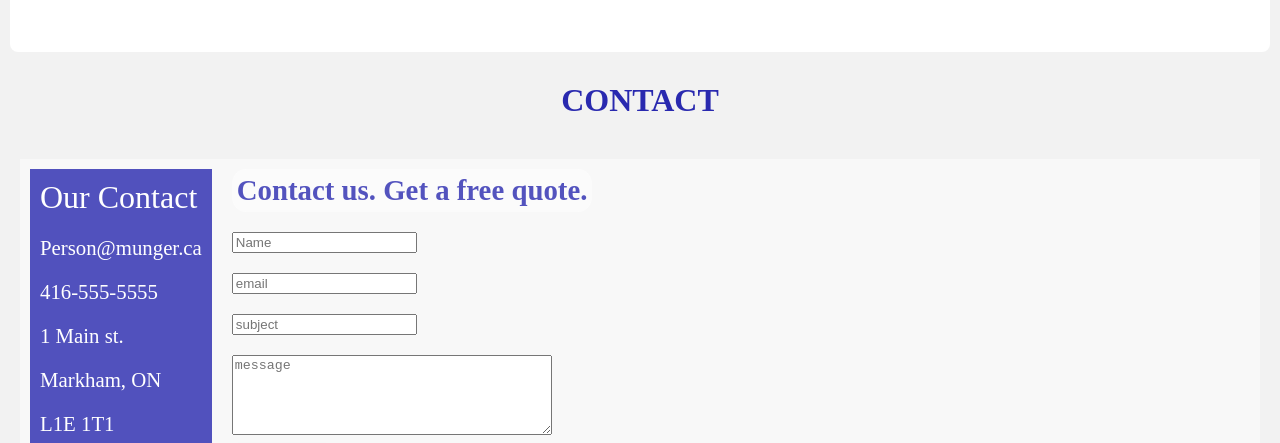
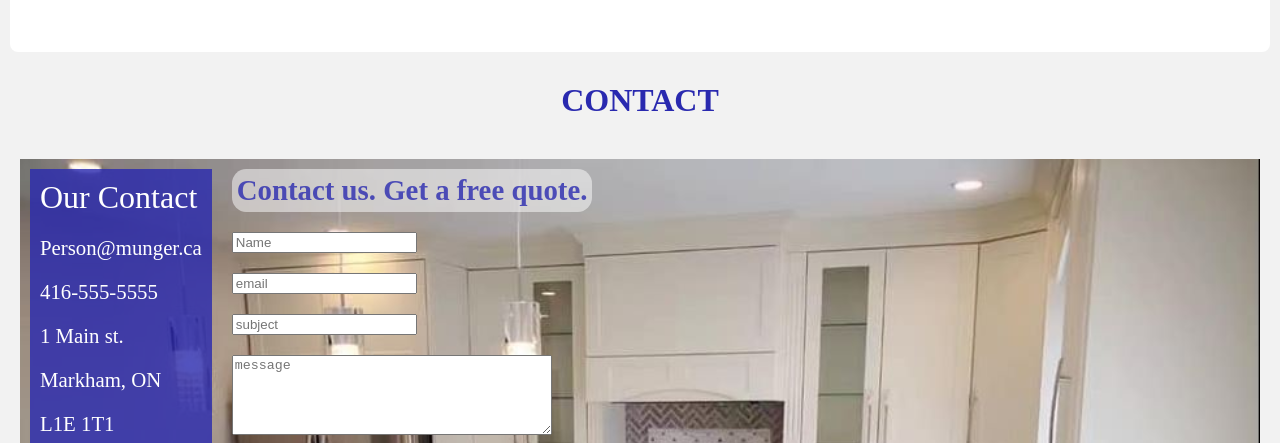
Before and after one commit to jtnc101/renovation, a plain HTML site: page index.html in a window 1280 px wide. Shown: the part 2858-3301 px from the top of the page. Drawn offline with Linux system fonts and the light colour scheme; the site is published under a folder, as on GitHub Pages, so addresses that start at the root find nothing.

Commit message:
Update styles.css

```diff
--- a/styles.css
+++ b/styles.css
@@ -253,7 +253,7 @@ body {
     flex-wrap: wrap;
     /* justify-content: space-around; */
     margin: 20px;
-    background-image: url(/images/kitchen1.JPG);
+    background-image: url(images/kitchen1.JPG);
     background-color: hsla(0,100%,100%, 50%);
     background-blend-mode: multiply;
     background-size: cover;
```
